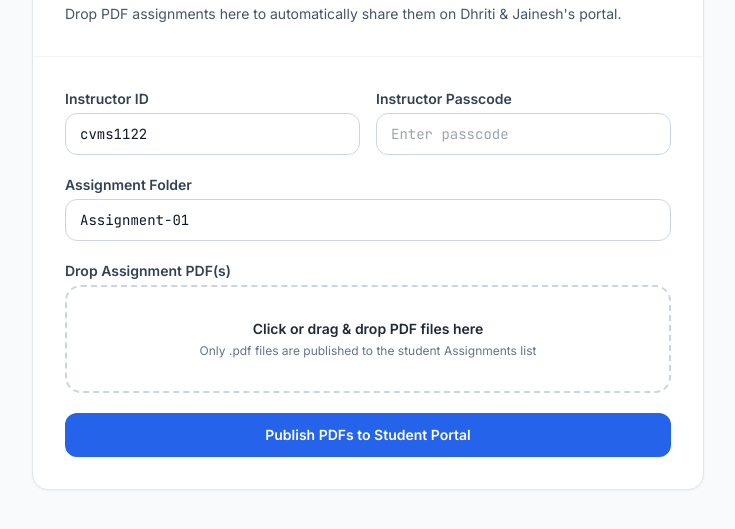
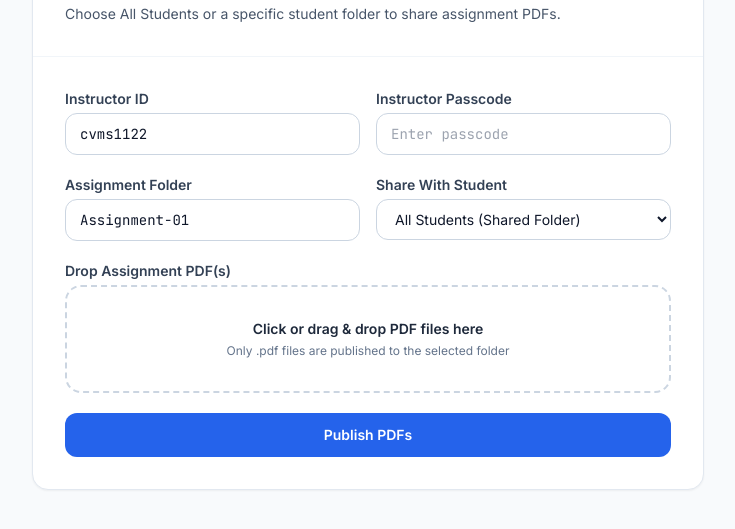
Before and after one commit to cvms12/mywork-submission, a plain HTML site: page publish-assignment.html in a window 1280 px wide. Shown: the part 101-630 px from the top of the page, without its empty margins (272-1007 px from the left). Drawn offline with nearby package versions, Linux system fonts and the light colour scheme.

Commit message:
Update publish-assignment.html

```diff
--- a/publish-assignment.html
+++ b/publish-assignment.html
@@ -16,7 +16,7 @@
   <div class="max-w-2xl mx-auto bg-white rounded-2xl border border-slate-200 shadow-sm overflow-hidden">
     <div class="p-6 sm:p-8 border-b border-slate-100">
       <h1 class="text-xl font-extrabold text-slate-900">Publish Assignment PDFs</h1>
-      <p class="text-sm text-slate-600 mt-1">Drop PDF assignments here to automatically share them on Dhriti &amp; Jainesh's portal.</p>
+      <p class="text-sm text-slate-600 mt-1">Choose All Students or a specific student folder to share assignment PDFs.</p>
     </div>
 
     <form id="publishForm" class="p-6 sm:p-8 space-y-5">
@@ -31,9 +31,19 @@
         </div>
       </div>
 
-      <div>
-        <label class="block text-sm font-semibold text-slate-700 mb-1">Assignment Folder</label>
-        <input id="assignmentName" type="text" required value="Assignment-01" class="w-full px-3.5 py-2.5 rounded-xl border border-slate-300 text-sm mono" />
+      <div class="grid grid-cols-1 sm:grid-cols-2 gap-4">
+        <div>
+          <label class="block text-sm font-semibold text-slate-700 mb-1">Assignment Folder</label>
+          <input id="assignmentName" type="text" required value="Assignment-01" class="w-full px-3.5 py-2.5 rounded-xl border border-slate-300 text-sm mono" />
+        </div>
+        <div>
+          <label for="targetStudent" class="block text-sm font-semibold text-slate-700 mb-1">Share With Student</label>
+          <select id="targetStudent" class="w-full px-3.5 py-2.5 rounded-xl border border-slate-300 text-sm bg-white">
+            <option value="all">All Students (Shared Folder)</option>
+            <option value="dhriti">Dhriti — OEL-M01_Dhriti</option>
+            <option value="jainesh">Jainesh — OEL-M02_Jainesh</option>
+          </select>
+        </div>
       </div>
 
       <div>
@@ -41,7 +51,7 @@
         <div id="dropZone" class="border-2 border-dashed border-slate-300 rounded-2xl p-8 text-center cursor-pointer hover:border-blue-400 transition">
           <input id="pdfInput" type="file" accept=".pdf,application/pdf" multiple class="hidden" />
           <p class="text-sm font-semibold text-slate-800">Click or drag &amp; drop PDF files here</p>
-          <p class="text-xs text-slate-500 mt-1">Only .pdf files are published to the student Assignments list</p>
+          <p class="text-xs text-slate-500 mt-1">Only .pdf files are published to the selected folder</p>
         </div>
         <ul id="pdfList" class="mt-3 space-y-2 hidden"></ul>
       </div>
@@ -49,7 +59,7 @@
       <div id="pubStatus" class="hidden rounded-xl p-4 text-sm"></div>
 
       <button id="publishBtn" type="submit" class="w-full py-3 px-5 rounded-xl bg-blue-600 hover:bg-blue-700 text-white font-semibold text-sm transition">
-        Publish PDFs to Student Portal
+        Publish PDFs
       </button>
     </form>
   </div>
@@ -143,6 +153,7 @@
         for (const f of queuedPdfs) {
           files.push({ name: f.name, size: f.size, contentBase64: await toBase64(f) });
         }
+        const targetStudent = document.getElementById('targetStudent').value;
         const res = await fetch(RELAY, {
           method: 'POST',
           headers: { 'Content-Type': 'text/plain;charset=utf-8' },
@@ -150,6 +161,7 @@
             mode: 'publishAssignment',
             repo: REPO,
             assignment: document.getElementById('assignmentName').value.trim(),
+            targetStudent,
             teacherId: document.getElementById('teacherId').value.trim(),
             teacherPass: document.getElementById('teacherPass').value,
             files
@@ -157,14 +169,14 @@
         });
         const data = await res.json();
         if (!data.ok) throw new Error(data.error || 'Publish failed');
-        showPubStatus(`Published to <b>${data.folder}</b>. Both Dhriti and Jainesh can now download it on their portal.`, 'success');
+        showPubStatus(`Published to <b>${data.folder}</b> for <b>${data.targetStudent}</b>.`, 'success');
         queuedPdfs = [];
         renderPdfs();
       } catch (err) {
         showPubStatus(`Publish failed: ${err.message}`, 'error');
       } finally {
         publishBtn.disabled = false;
-        publishBtn.textContent = 'Publish PDFs to Student Portal';
+        publishBtn.textContent = 'Publish PDFs';
       }
     });
   </script>
```
